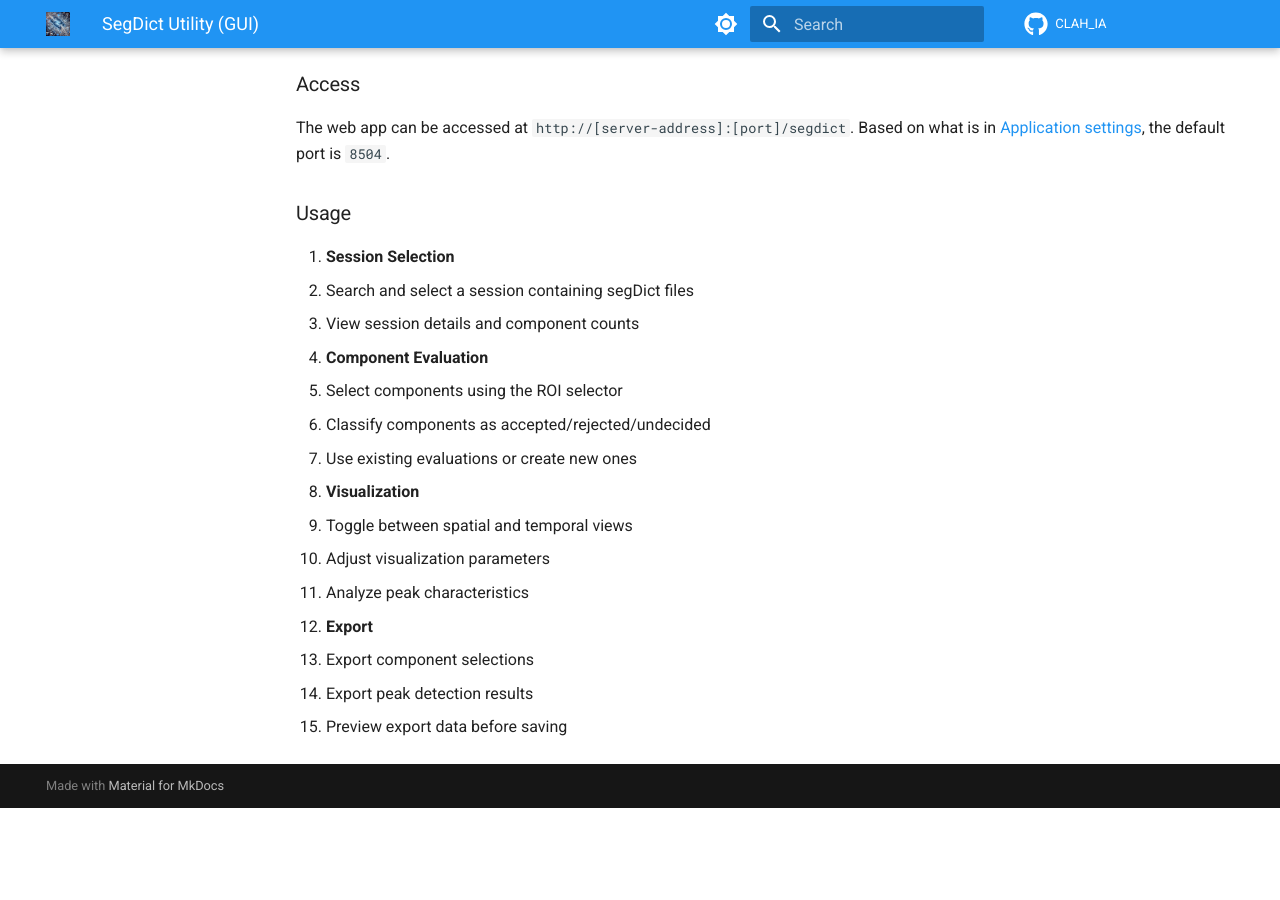
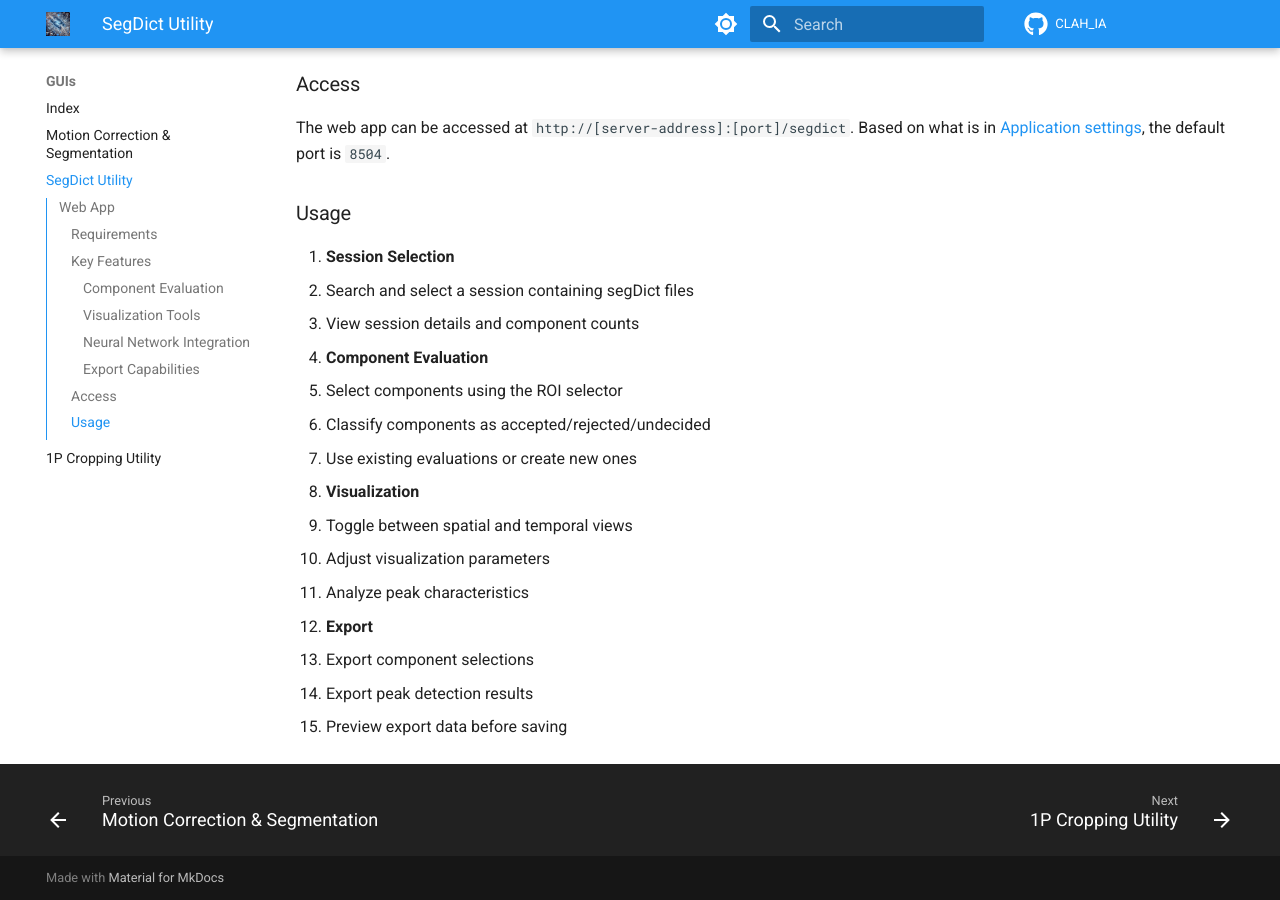
Before and after one commit to thicclatka/CLAH_IA, an MkDocs documentation site: the page built from docs/GUIs/SDGUI.md, in a window 1280 px wide and 900 px high, scrolled down 2007 px. Built offline with MkDocs 1.6.1 and Material for MkDocs 9.7.7, drawn with Linux system fonts in a browser that asks for light colours; comment, search, counter and statistics services are not loaded; before the commit the page ends 2815 px from its top, so only the background shows below that.

Commit message:
updating website documentation

```diff
--- a/mkdocs.yml
+++ b/mkdocs.yml
@@ -46,11 +46,15 @@ nav:
       - Order of Operations: 2_order-of-operations.md
       - Structure for path names: 3_structure-folder-path-names.md
   - Functions (CLIs):
+      - Index: CLIs/CLI_index.md
       - TifStack Utilities: CLIs/tifStackFunc.md
       - Unit Analysis: CLIs/unitAnalysis.md
       - Cell Registration: CLIs/cellRegistration.md
   - GUIs:
+      - Index: GUIs/GUI_index.md
       - Motion Correction & Segmentation: GUIs/MOCOGUI.md
+      - SegDict Utility: GUIs/SDGUI.md
+      - 1P Cropping Utility: GUIs/CROPPER.md
 
 markdown_extensions:
   - tables
```
